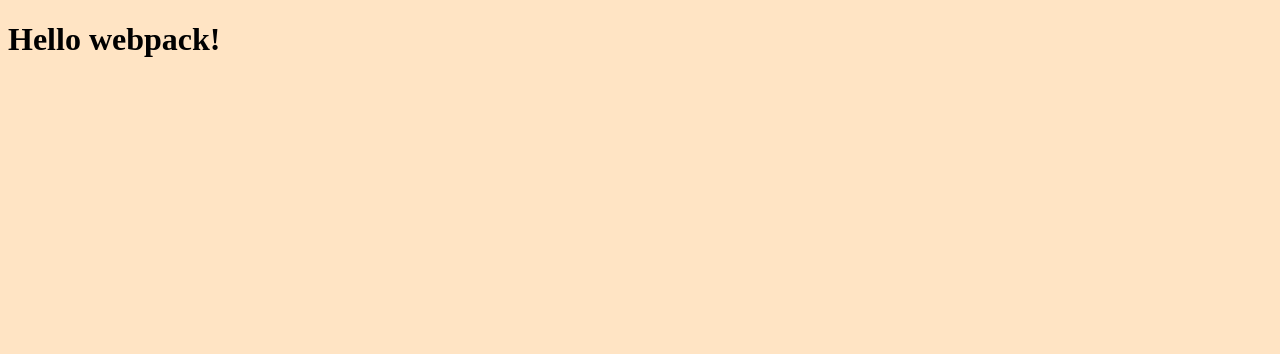
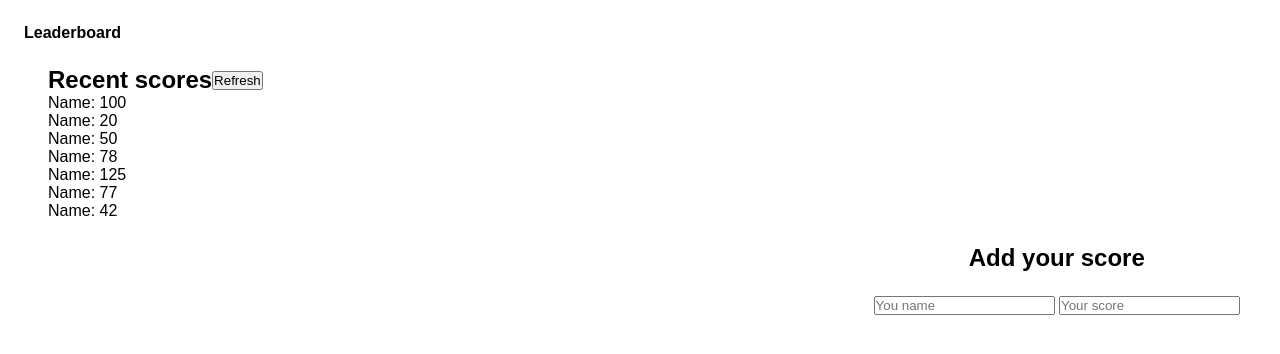
Before and after one commit to Mutai-Gilbert/Leaderboard-two, a website built with webpack: page src/index.html in a window 1280 px wide. Built offline with nearby package versions, Linux system fonts and the light colour scheme.

Commit message:
Made changes to the /src folder

```diff
--- a/src/index.html
+++ b/src/index.html
@@ -3,9 +3,44 @@
 <head>
     <meta charset="UTF-8">
     <meta name="viewport" content="width=device-width, initial-scale=1.0">
-    <title>Wbpack Exercise</title>
+    <title>Wbpack Leaderboard</title>
 </head>
 <body>
-    <h1>Hello webpack!</h1>
+    <header>
+        <h1>Leaderboard</h1>
+    </header>
+
+    <div>
+
+    <div class="div-recent">
+        <div class="recent-scores">
+            <h2>Recent scores</h2>
+            <button type="submit"> Refresh</button>
+        </div>
+        <div>
+            <ul class="scores">
+                <li> Name: 100</li>
+                <li> Name: 20</li>
+                <li> Name: 50</li>
+                <li> Name: 78</li>
+                <li> Name: 125</li>
+                <li> Name: 77</li>
+                <li> Name: 42</li>
+
+            </ul>
+        </div>
+
+    </div>
+    <div class="add-score">
+        <h2> Add your score</h2>
+
+        <label for="">
+            <input type="text" name="name" class="input-name" placeholder="You name">
+            <input type="text" name="score" class="input-score" placeholder="Your score">
+        </label>
+    </div>
+</div>
+
+
 </body>
 </html>
--- a/src/style.css
+++ b/src/style.css
@@ -1,3 +1,51 @@
+* {
+  margin: 0;
+  padding: 0;
+  box-sizing: border-box;
+  font-family: 'Balsamiq Sans', sans-serif;
+}
+
+h1,
+h2,
+h3,
+h4,
+h5,
+h6,
+ul,
+p {
+  margin: 0;
+}
+
+h1 {
+  font-size: 1rem;
+}
+
 body {
-  background-color: bisque;
+  margin: 24px 24px;
+  width: 95%;
 }
+
+.div-recent {
+  display: flex;
+  align-items: flex-start;
+  flex-direction: column;
+  margin: 24px;
+  list-style-type: none;
+}
+ul {
+  list-style-type: none;
+}
+
+.recent-scores {
+  display: flex;
+  align-items: center;
+  justify-content: space-between;
+}
+
+.add-score {
+  display: flex;
+  align-items: center;
+  flex-direction: column;
+  gap: 24px;
+  float: right;
+}
```
Also changed, not shown: dist/index.html, dist/main.js, 1 other file.
